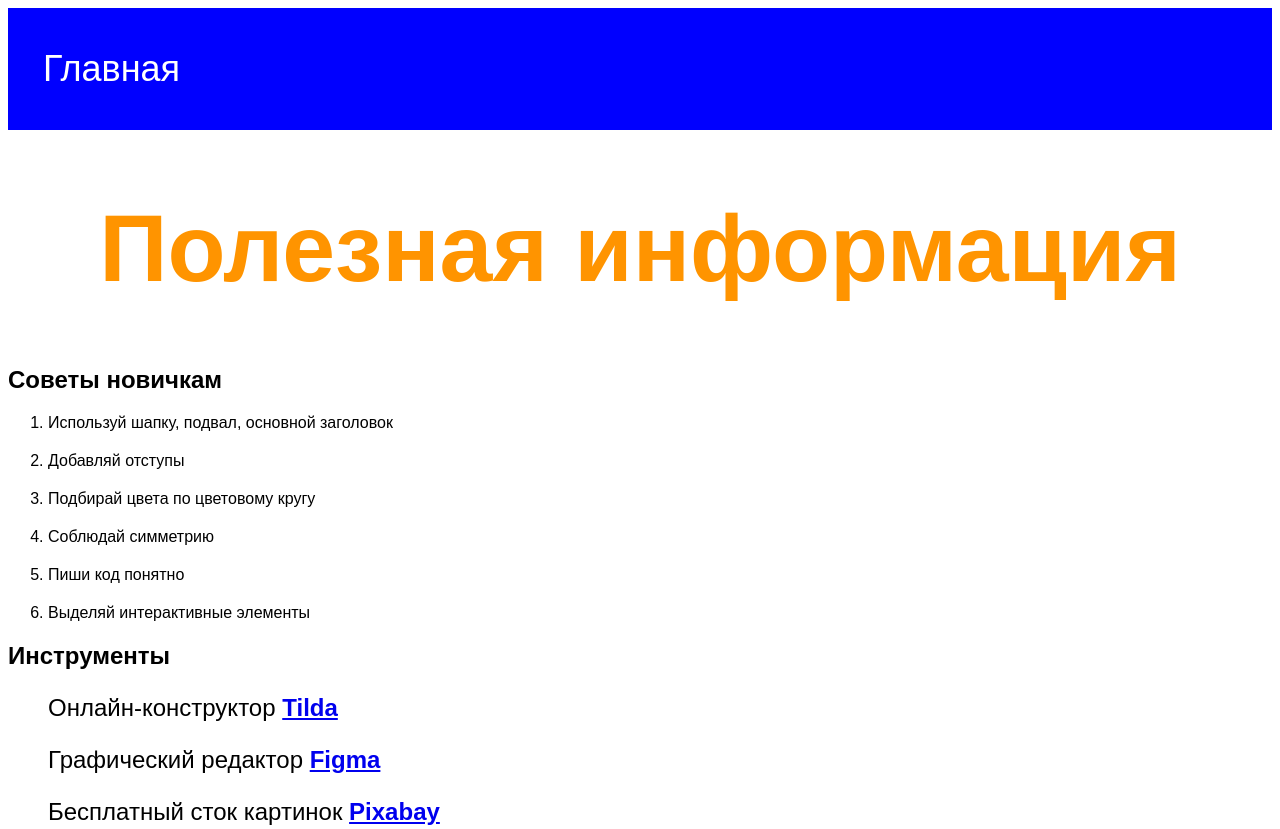
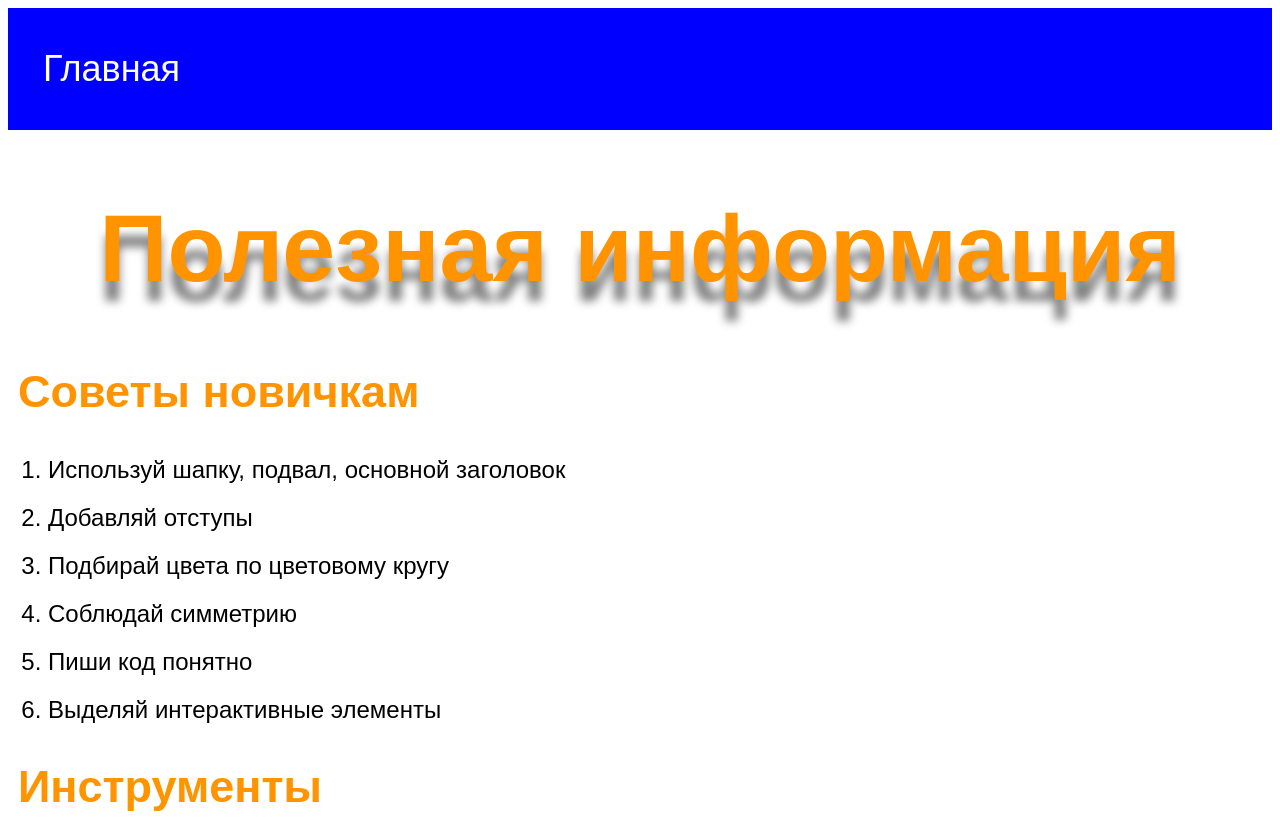
Before and after one commit to imh346723/sayfullakh-portfolio, a plain HTML site: page info.html in a window 1280 px wide. Shown: the top 829 px of the page. Drawn offline with Linux system fonts and the light colour scheme.

Commit message:
Update style.css

```diff
--- a/style.css
+++ b/style.css
@@ -19,6 +19,7 @@ h1 {
     text-align: center;
     color: #FF9400;
     font-size: 95px;
+    text-shadow: 0 20px 10px grey;
 }
 
 ul {
@@ -28,6 +29,7 @@ ul {
 
 li {
     margin-bottom: 20px;
+    font-size: 24px;
 }
 
 footer {
@@ -67,9 +69,15 @@ nav {
     color: #7573D9;
 }
 
+h2 {
+    color: #FF9400;
+    font-size: 45px;
+    margin-left: 10px;
+}
+
 .link-header:hover {
     box-shadow: 0 5px 10px 0 #FF9400;
-    transition: all 2s linear;
+    transition: all 1s linear;
 }
 
 .social:hover {
```
